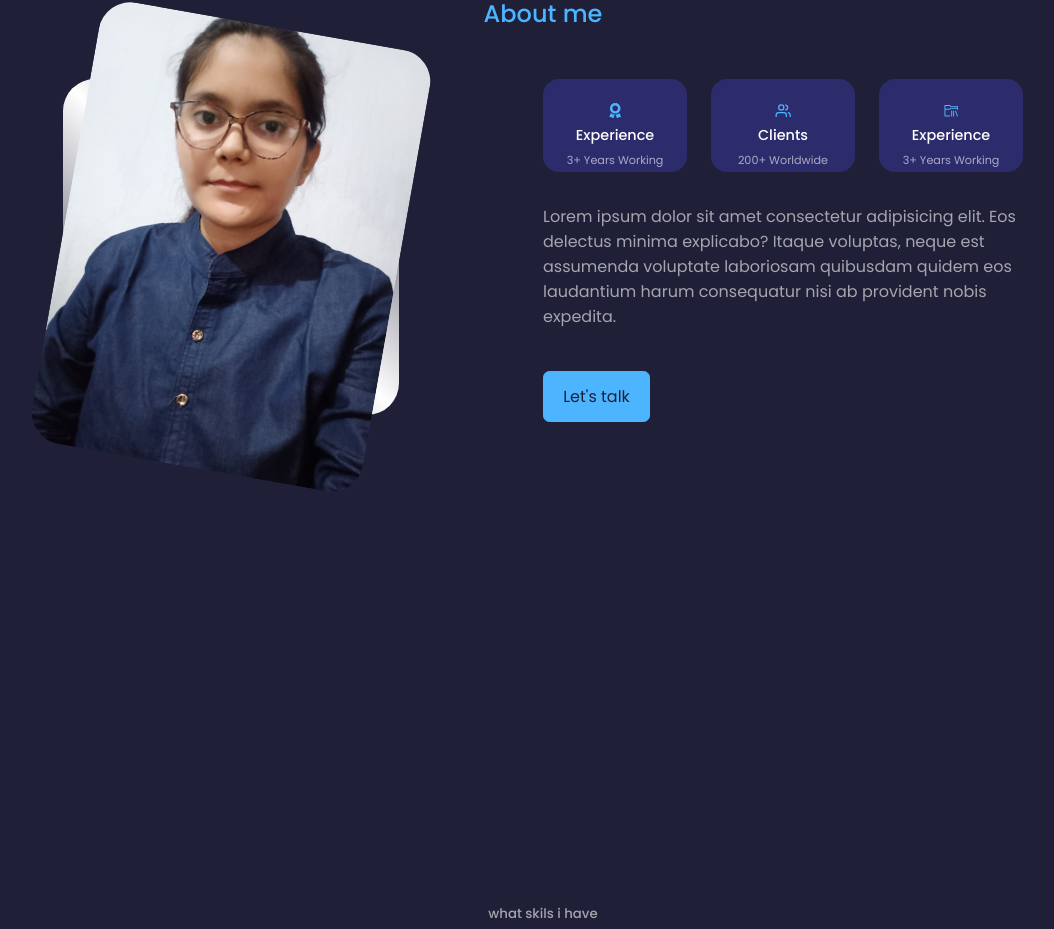
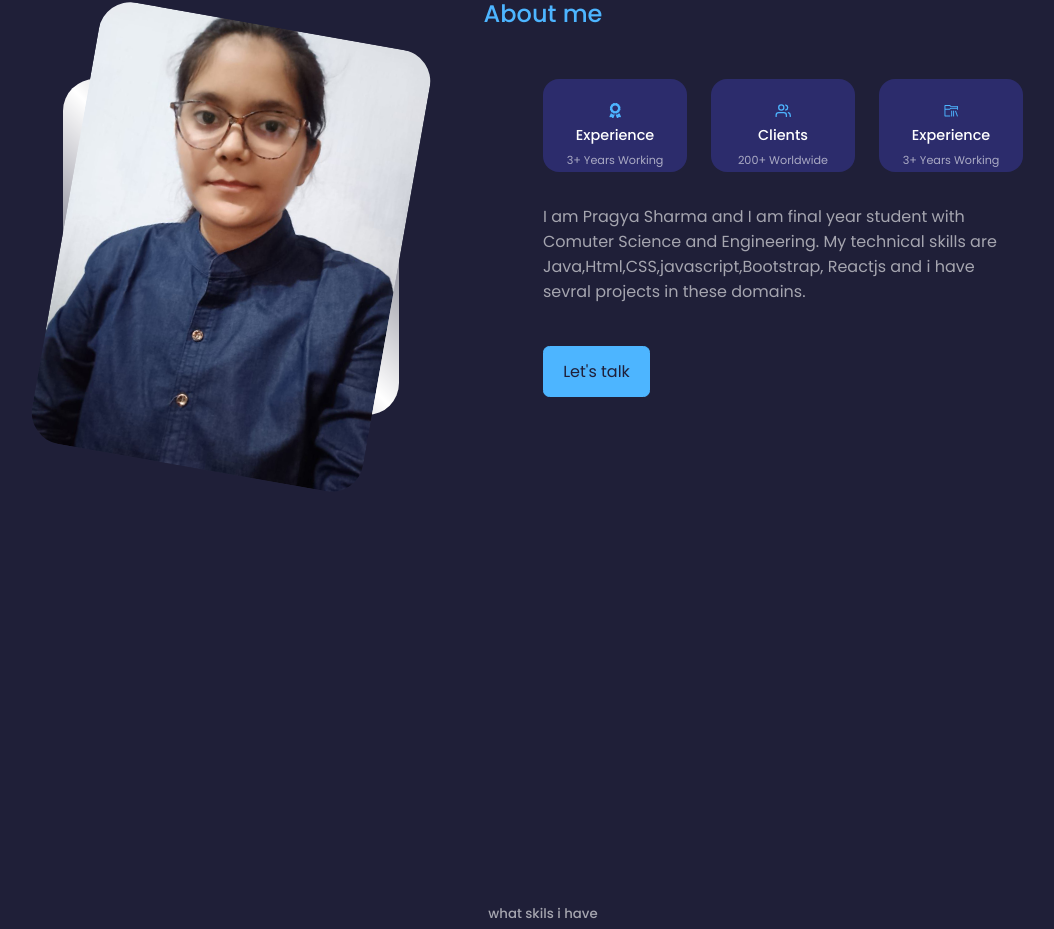
Before and after one commit to Praguu/Portfolio-Application, a React (Create React App) app: page / in a window 1280 px wide. Shown: the part 952-1881 px from the top of the page, without its empty margins (97-1151 px from the left). Built offline with nearby package versions, Linux system fonts and the light colour scheme.

Commit message:
Update About.jsx

```diff
--- a/src/components/about/About.jsx
+++ b/src/components/about/About.jsx
@@ -37,7 +37,9 @@ const About = () => {
 
                         </div>
                         <p>
-                          Lorem ipsum dolor sit amet consectetur adipisicing elit. Eos delectus minima explicabo? Itaque voluptas, neque est assumenda voluptate laboriosam quibusdam quidem eos laudantium harum consequatur nisi ab provident nobis expedita.
+                           I am Pragya Sharma and I am final year student with Comuter Science and Engineering. My technical skills are Java,Html,CSS,javascript,Bootstrap,
+                             Reactjs and  i have sevral projects in these domains.
+
                         </p>
                         <a href='#contact' className='btn btn-primary'>Let's talk</a>
         </div>
```
